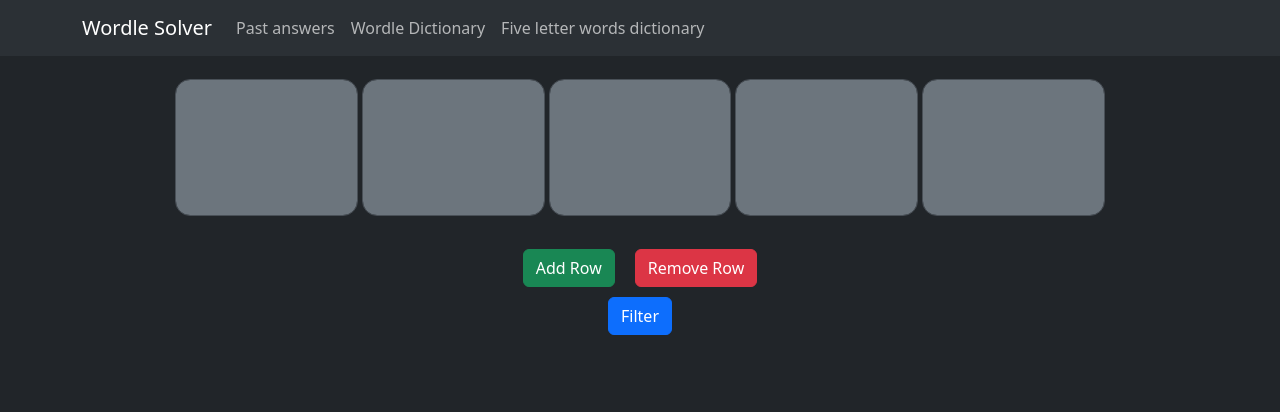
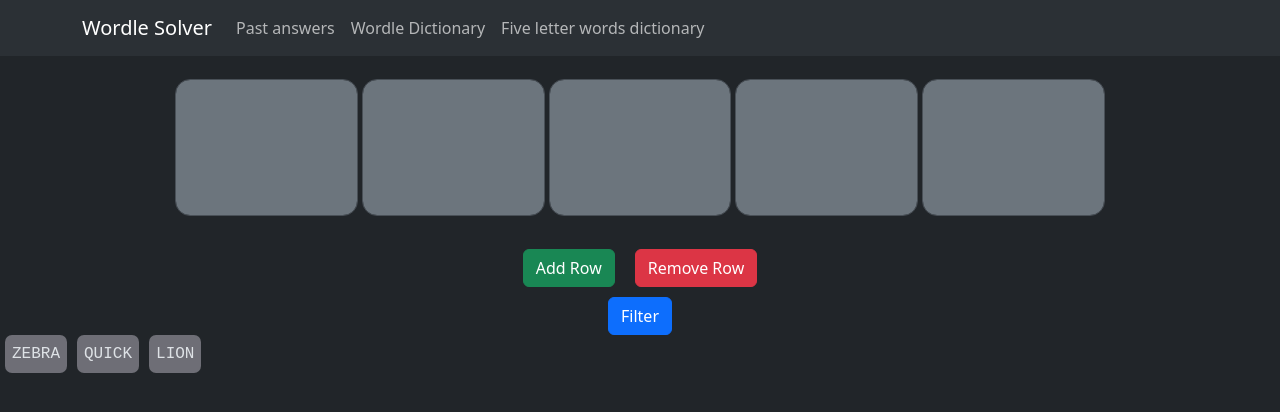
Before and after one commit to Lautaro-Barreto/wordle-solver, a React (Vite) app in the folder wordle-solver/: page / in a window 1280 px wide. Shown: the top 412 px of the page. Built offline with nearby package versions, Linux system fonts and the light colour scheme.

Commit message:
Add WordList components

```diff
--- a/wordle-solver/src/App.css
+++ b/wordle-solver/src/App.css
@@ -1,3 +1,16 @@
+.word-list-item{
+    display: inline-block;
+    background-color: #ebe7f460;
+    padding: 7px;
+    margin-right: 5px;
+    margin-left: 5px;
+    border-radius: 7px;
+    font-family: monospace;
+    text-transform: uppercase;
+    font-size: 1em;
+    line-height: 1.5;
+}
+
 /* .counter {
   font-size: 16px;
   padding: 5px 10px;
--- a/wordle-solver/src/App.tsx
+++ b/wordle-solver/src/App.tsx
@@ -1,12 +1,15 @@
 import 'bootstrap/dist/css/bootstrap.min.css';
-import './index.css';
+import './App.css';
 
-import { Button, Form, Navbar } from 'react-bootstrap';
+import { Button, Form } from 'react-bootstrap';
 import { WordGrid } from '../src/WordGrid';
-import { FilterForm } from './FilterForm';
 import { MyNavbar } from './MyNavbar';
+import { WordList } from './WordList';
+import { useState } from 'react';
 
 function App() {
+
+    const [formData, setFormData] = useState({});
 
     function handleSubmit(event) {
     event.preventDefault();
@@ -22,7 +25,8 @@ function App() {
           <Button variant="primary" type="submit">Filter</Button>
         </div>
         </Form>
-      {/*section (hidden until state show = true): <PossibleAnswers/>*/}
+        <WordList words={["ZEBRA", "QUICK", "LION"]} />
+      {/*section (hidden until state show = true): <WordList />*/}
     </div>
   )
 }
--- a/wordle-solver/src/MyNavbar.tsx
+++ b/wordle-solver/src/MyNavbar.tsx
@@ -1,5 +1,6 @@
 import { useState } from "react";
 import { Button, Container, Modal, Nav, Navbar } from "react-bootstrap";
+import { Word } from "./Word";
 
 export function MyNavbar() {
 
@@ -30,7 +31,11 @@ export function MyNavbar() {
             <Modal.Header closeButton>
             <Modal.Title>Past Wordle Answers</Modal.Title>
             </Modal.Header>
-            <Modal.Body>*Insert words here*</Modal.Body>
+            <Modal.Body>
+                <Word content="ZEBRA" />
+                <Word content="QUICK" />
+                <Word content="LION" />
+            </Modal.Body>
             <Modal.Footer>
             <Button variant="secondary" onClick={handleClose}>
                 Close
--- /dev/null
+++ b/wordle-solver/src/Word.tsx
@@ -0,0 +1,5 @@
+export function Word({content}: {content: string}){
+    return(
+        <div className="word-list-item">{content}</div>
+    )
+}
--- /dev/null
+++ b/wordle-solver/src/WordList.tsx
@@ -0,0 +1,11 @@
+import { Word } from "./Word";
+
+export function WordList({words}: {words: string[]}) {
+    return (
+       <div>
+            {words.map((word) => (
+                <Word key={word} content={word} />
+            ))}
+        </div>
+    )
+}
```
